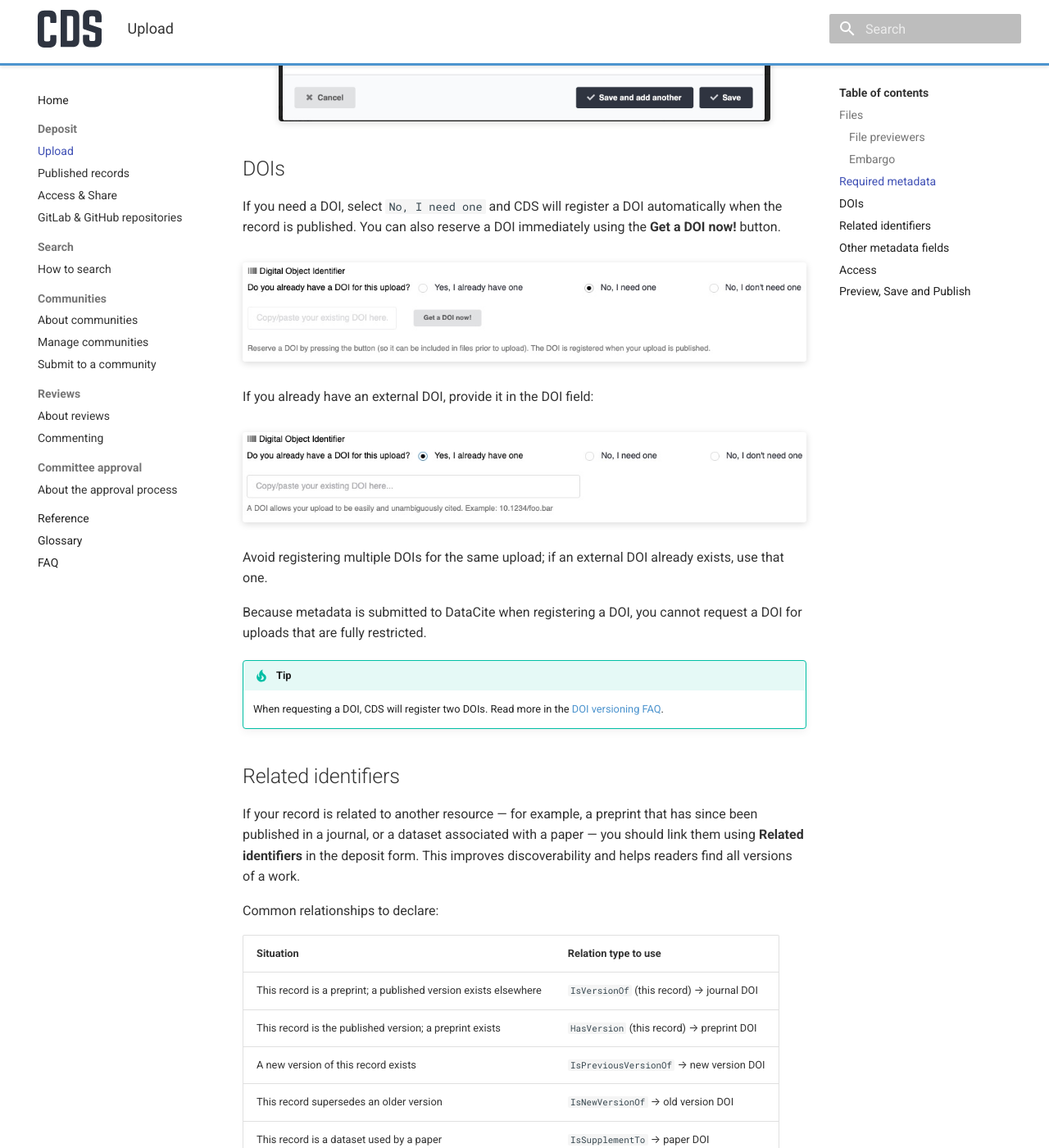
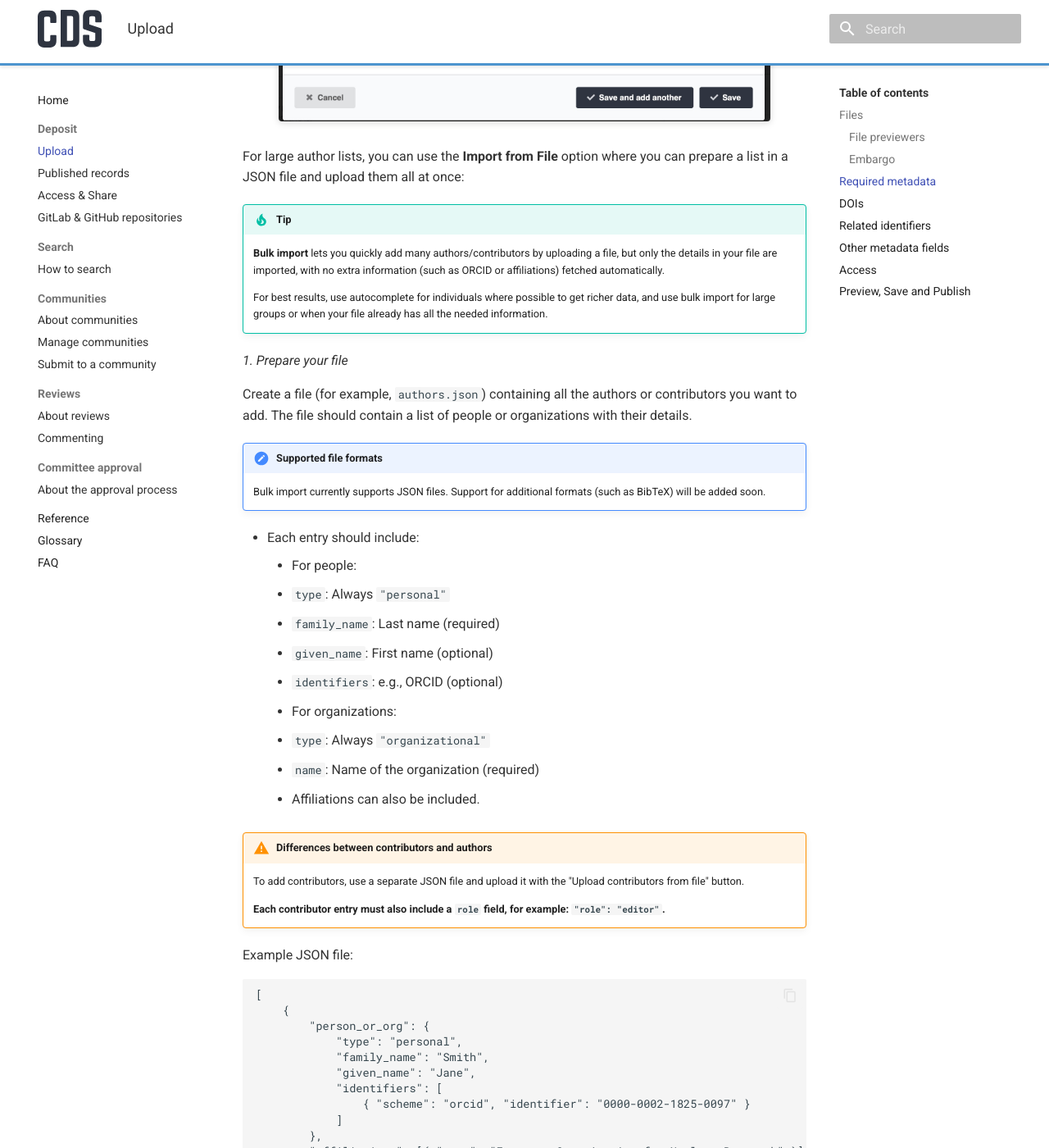
Before and after one commit to CERNDocumentServer/docs-cds-rdm, an MkDocs documentation site: the page built from docs/deposit/upload.md, in a window 1280 px wide and 1400 px high, scrolled down 4973 px. Shown: the whole window at 82% size. Built offline with MkDocs 1.6.1 and Material for MkDocs 9.7.7, drawn with Linux system fonts in a browser that asks for light colours; some of the changed text lies outside the part shown.

Commit message:
add(deposit): Add section for bulk upload authors by file

```diff
--- a/docs/deposit/upload.md
+++ b/docs/deposit/upload.md
@@ -74,6 +74,69 @@ The following fields are mandatory for each upload:
 
 ![Add authors using the autocomplete field](images/deposit-author.jpg){ width="600" }
 
+For large author lists, you can use the **Import from File** option where you can prepare a list in a JSON file and upload them all at once:
+
+!!! tip
+
+    **Bulk import** lets you quickly add many authors/contributors by uploading a file, but only the details in your file are imported, with no extra information (such as ORCID or affiliations) fetched automatically.
+
+    For best results, use autocomplete for individuals where possible to get richer data, and use bulk import for large groups or when your file already has all the needed information.
+
+*1. Prepare your file*
+
+Create a file (for example, `authors.json`) containing all the authors or contributors you want to add. The file should contain a list of people or organizations with their details.
+
+!!! note "Supported file formats"
+
+    Bulk import currently supports JSON files. Support for additional formats (such as BibTeX) will be added soon.
+
+- Each entry should include:
+    - For people:
+    - `type`: Always `"personal"`
+    - `family_name`: Last name (required)
+    - `given_name`: First name (optional)
+    - `identifiers`: e.g., ORCID (optional)
+    - For organizations:
+    - `type`: Always `"organizational"`
+    - `name`: Name of the organization (required)
+    - Affiliations can also be included.
+
+!!! warning "Differences between contributors and authors"
+
+    To add contributors, use a separate JSON file and upload it with the "Upload contributors from file" button.
+
+    **Each contributor entry must also include a `role` field, for example: `"role": "editor"`.**
+
+Example JSON file:
+
+    [
+        {
+            "person_or_org": {
+                "type": "personal",
+                "family_name": "Smith",
+                "given_name": "Jane",
+                "identifiers": [
+                    { "scheme": "orcid", "identifier": "0000-0002-1825-0097" }
+                ]
+            },
+            "affiliations": [{ "name": "European Organization for Nuclear Research" }]
+        },
+        {
+            "person_or_org": {
+                "type": "organizational",
+                "name": "European Organization for Nuclear Research"
+            }
+        }
+    ]
+
+*2. Upload the file and review your additions*
+
+In the Authors/Contributors section of the deposit form, look for the option to import from file. Upload your prepared JSON file.
+
+![Upload the file](./images/bulk-import-authors.png)
+
+After import, CDS displays all the entries. You can check, edit, or reorder them before saving. If there are any invalid entries, they are skipped: you’ll see a message so you can fix and re-import if needed.
+
 ## DOIs
 
 If you need a DOI, select `No, I need one` and CDS will register a DOI automatically when the record is published. You can also reserve a DOI immediately using the **Get a DOI now!** button.
```
Also changed, not shown: docs/communities/submit.md (line endings or trailing spaces), docs/deposit/images/bulk-import-authors.png (added).
